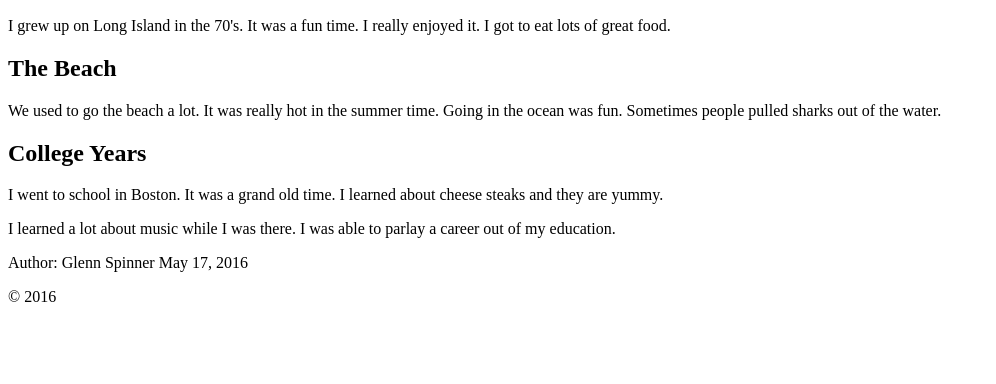
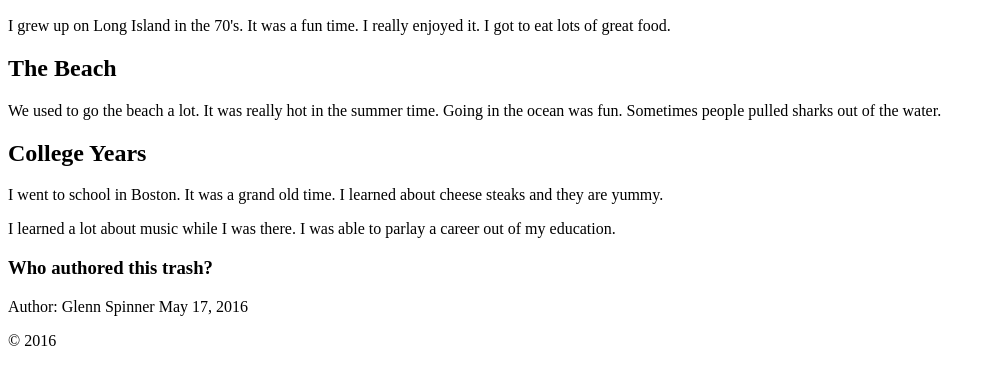
Before and after one commit to glenngineer1/myBlog, a plain HTML site: page index.html in a window 1280 px wide. Shown: the part 110-494 px from the top of the page, without its empty margins (0-996 px from the left). Drawn offline with Linux system fonts and the light colour scheme.

Commit message:
h3 tag added

```diff
--- a/index.html
+++ b/index.html
@@ -32,6 +32,8 @@
       <p>I learned a lot about music while I was there. I was able to parlay a career out of my education.</p>
     </section>
 
+    <h3>Who authored this trash?</h3>
+
     <footer>
       <span>Author: Glenn Spinner May 17, 2016</span>
     </footer>
```
